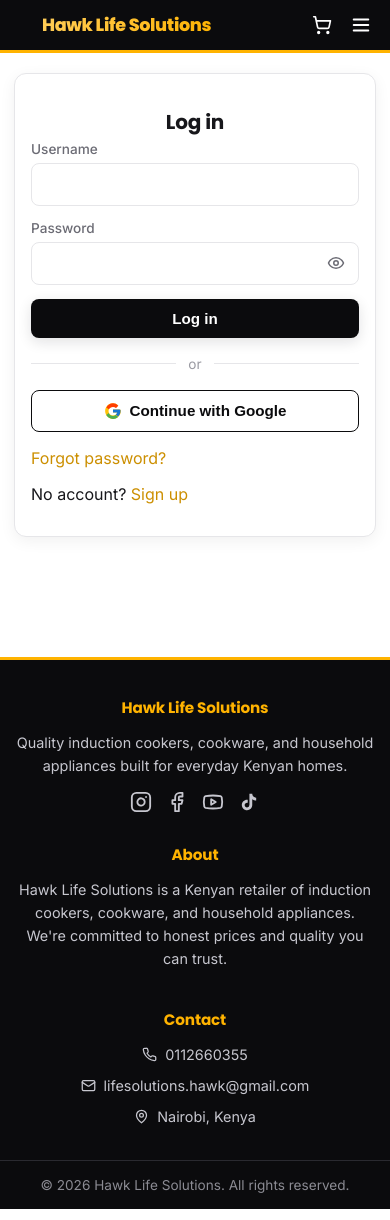
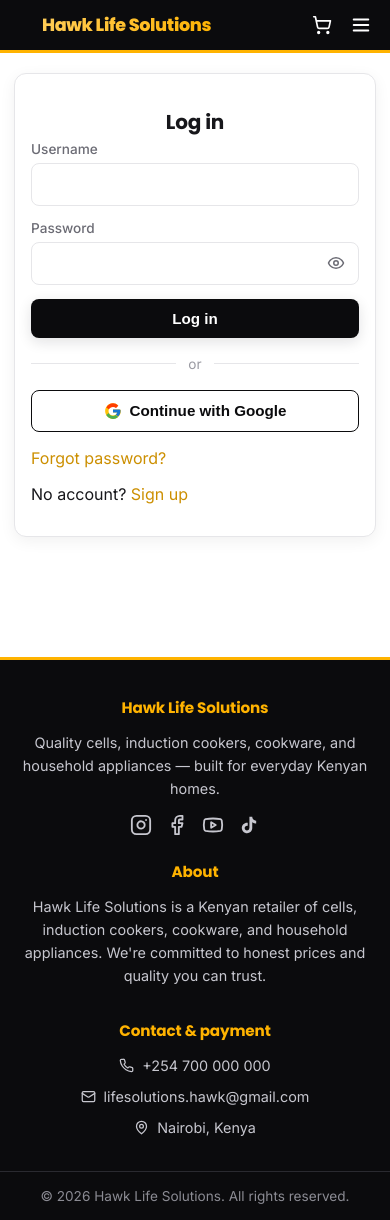
Before and after one commit to Manu-722/hock-life-solutions, a React (Vite) app in the folder frontend/: page /login in a window 390 px wide. Built offline with nearby package versions, Linux system fonts and the light colour scheme; no server answers.

Commit message:
did the styling of home and clickable links

```diff
--- a/frontend/src/components/Footer.jsx
+++ b/frontend/src/components/Footer.jsx
@@ -8,6 +8,11 @@ function TikTokIcon({ size = 22 }) {
   );
 }
 
+// TODO: replace with your real phone number (E.164 format for the tel:
+// link - country code, no spaces, e.g. +254712345678).
+const PHONE_NUMBER = "+254700000000";
+const PHONE_DISPLAY = "+254 700 000 000";
+
 export default function Footer() {
   return (
     <footer className="hl-footer">
@@ -15,20 +20,20 @@ export default function Footer() {
         <div className="hl-footer-col">
           <h4 className="hl-footer-heading">Hawk Life Solutions</h4>
           <p className="hl-footer-text">
-            Quality induction cookers, cookware, and household appliances built for everyday Kenyan homes.
+            Quality cells, induction cookers, cookware, and household appliances — built for everyday Kenyan homes.
           </p>
           <div className="hl-footer-socials">
             {/* Replace these href values with your real social media page links */}
-            <a href="https://www.instagram.com/hawkinduction.254?igsi=MWRpejU0c2ZoaXN0OA==" target="_blank" rel="noopener noreferrer" aria-label="Instagram">
+            <a href="https://instagram.com/hawklifesolutions" target="_blank" rel="noopener noreferrer" aria-label="Instagram">
               <Instagram size={22} />
             </a>
-            <a href="https://www.facebook.com/share/1F44hup4Rz/" target="_blank" rel="noopener noreferrer" aria-label="Facebook">
+            <a href="https://facebook.com/hawklifesolutions" target="_blank" rel="noopener noreferrer" aria-label="Facebook">
               <Facebook size={22} />
             </a>
-            <a href="https://www.youtube.com/@Hawkinduction.254" target="_blank" rel="noopener noreferrer" aria-label="YouTube">
+            <a href="https://youtube.com/@hawklifesolutions" target="_blank" rel="noopener noreferrer" aria-label="YouTube">
               <Youtube size={22} />
             </a>
-            <a href="https://www.tiktok.com/@hawkinduction.254?_r=1&_t=ZS-99Gb6aX1KgG" target="_blank" rel="noopener noreferrer" aria-label="TikTok">
+            <a href="https://tiktok.com/@hawklifesolutions" target="_blank" rel="noopener noreferrer" aria-label="TikTok">
               <TikTokIcon />
             </a>
           </div>
@@ -37,15 +42,20 @@ export default function Footer() {
         <div className="hl-footer-col">
           <h4 className="hl-footer-heading">About</h4>
           <p className="hl-footer-text">
-            Hawk Life Solutions is a Kenyan retailer of induction cookers, cookware, and household appliances.
+            Hawk Life Solutions is a Kenyan retailer of cells, induction cookers, cookware, and household appliances.
             We're committed to honest prices and quality you can trust.
           </p>
         </div>
 
         <div className="hl-footer-col">
-          <h4 className="hl-footer-heading">Contact</h4>
-          <p className="hl-footer-text hl-footer-row"><Phone size={15} /> 0112660355</p>
-          <p className="hl-footer-text hl-footer-row"><Mail size={15} /> lifesolutions.hawk@gmail.com</p>
+          <h4 className="hl-footer-heading">Contact & payment</h4>
+          {/* tel: link - tapping this on a phone opens the dialer directly */}
+          <a href={`tel:${PHONE_NUMBER}`} className="hl-footer-text hl-footer-row" style={{ color: "#c7c7cf" }}>
+            <Phone size={15} /> {PHONE_DISPLAY}
+          </a>
+          <a href="mailto:lifesolutions.hawk@gmail.com" className="hl-footer-text hl-footer-row" style={{ color: "#c7c7cf" }}>
+            <Mail size={15} /> lifesolutions.hawk@gmail.com
+          </a>
           <p className="hl-footer-text hl-footer-row"><MapPin size={15} /> Nairobi, Kenya</p>
         </div>
       </div>
--- a/frontend/src/theme.css
+++ b/frontend/src/theme.css
@@ -119,8 +119,6 @@ a:hover { color: var(--hl-amber); text-decoration: none; }
 }
 .mobile-menu a:hover, .mobile-menu button.linklike:hover { color: var(--hl-amber); }
 
-/* Mobile menu Login/Sign up buttons - dedicated classes so there's no
-   fight with .btn/.btn.secondary's own background rules elsewhere. */
 .mobile-auth-buttons { display: flex; flex-direction: column; gap: 10px; }
 
 .mobile-login-btn {
@@ -381,20 +379,61 @@ tbody tr:hover { background: var(--hl-off-white); }
 .empty-state svg { color: var(--hl-gray-dim); }
 .empty-state p { margin: 0; font-size: 1.05rem; }
 
-/* .site-footer {
-  margin-top: 60px; border-top: 3px solid var(--hl-amber);
-  background: var(--hl-black); padding-top: 36px; color: #d0d0d5;
+/* --- Footer (unique class names + !important safeguards, given past
+   conflicts in this area) --- */
+.hl-footer {
+  margin-top: 60px !important;
+  border-top: 3px solid var(--hl-amber) !important;
+  background: var(--hl-black) !important;
+  padding-top: 36px !important;
+  display: block !important;
+  visibility: visible !important;
+  opacity: 1 !important;
 }
-.site-footer a { color: #d0d0d5; }
-.site-footer a:hover { color: var(--hl-amber); }
-.footer-grid { display: grid; grid-template-columns: 1.4fr 1fr 1fr; gap: 30px; padding-bottom: 24px; }
-.footer-bottom {
-  border-top: 1px solid #2a2a30; text-align: center; padding: 16px 0;
-  color: #8b8b93; font-size: 0.85rem;
-} */
-/* @media (max-width: 700px) {
-  .footer-grid { grid-template-columns: 1fr; }
-} */
+.hl-footer-grid {
+  display: grid !important;
+  grid-template-columns: 1.4fr 1fr 1fr !important;
+  gap: 30px !important;
+  padding-bottom: 24px !important;
+}
+.hl-footer-col {
+  display: block !important;
+  visibility: visible !important;
+  opacity: 1 !important;
+  min-width: 0 !important;
+}
+.hl-footer-heading {
+  color: var(--hl-amber) !important;
+  font-size: 0.95rem !important;
+  font-weight: 700 !important;
+  margin: 0 0 12px !important;
+  font-family: "Poppins", sans-serif !important;
+  display: block !important;
+  visibility: visible !important;
+  opacity: 1 !important;
+}
+.hl-footer-text {
+  color: #c7c7cf !important;
+  font-size: 0.9rem !important;
+  line-height: 1.6 !important;
+  margin: 0 0 8px !important;
+  display: block !important;
+  visibility: visible !important;
+  opacity: 1 !important;
+  max-width: 320px;
+}
+.hl-footer-row { display: flex !important; align-items: center; gap: 8px; }
+.hl-footer-socials { display: flex !important; gap: 14px; margin-top: 14px; }
+.hl-footer-socials a { color: #c7c7cf; display: flex; transition: color .15s ease; }
+.hl-footer-socials a:hover { color: var(--hl-amber); }
+.hl-footer-bottom {
+  border-top: 1px solid #2a2a30 !important;
+  text-align: center !important;
+  padding: 16px 0 !important;
+  color: #8b8b93 !important;
+  font-size: 0.85rem !important;
+  display: block !important;
+}
 
 .table-scroll { width: 100%; overflow-x: auto; -webkit-overflow-scrolling: touch; }
 .table-scroll table { min-width: 560px; }
@@ -403,13 +442,62 @@ tbody tr:hover { background: var(--hl-off-white); }
   width: 320px; height: 260px; object-fit: cover; border-radius: 8px; flex-shrink: 0;
 }
 
+/* --- Settings page --- */
+.settings-overview {
+  display: flex;
+  align-items: center;
+  gap: 20px;
+  margin-top: 16px;
+}
+.settings-avatar {
+  width: 64px; height: 64px; border-radius: 50%; flex-shrink: 0;
+  background: linear-gradient(120deg, var(--hl-amber-light), var(--hl-amber));
+  color: var(--hl-black);
+  display: flex; align-items: center; justify-content: center;
+  font-size: 1.6rem; font-weight: 800; font-family: "Poppins", sans-serif;
+}
+.settings-overview-details { flex: 1; min-width: 0; }
+
+.settings-quicklinks {
+  display: grid;
+  grid-template-columns: repeat(auto-fit, minmax(220px, 1fr));
+  gap: 14px;
+  margin: 20px 0 8px;
+}
+.settings-quicklink-card {
+  display: flex; align-items: center; justify-content: space-between; gap: 10px;
+  background: var(--hl-white); border: 1px solid var(--hl-border); border-radius: var(--radius);
+  padding: 16px 18px; color: var(--hl-ink); transition: all .15s ease;
+}
+.settings-quicklink-card:hover { border-color: var(--hl-amber); box-shadow: var(--shadow-soft); transform: translateY(-2px); color: var(--hl-ink); }
+.settings-quicklink-card svg:last-child { color: var(--hl-gray-dim); flex-shrink: 0; }
+
+/* --- Toast notifications (react-toastify), matched to brand theme --- */
+.hl-toast {
+  background: var(--hl-black) !important;
+  border: 1px solid var(--hl-border) !important;
+  border-radius: var(--radius-sm) !important;
+  color: var(--hl-white) !important;
+  font-family: "Inter", sans-serif !important;
+  box-shadow: var(--shadow-lift) !important;
+}
+.Toastify__progress-bar--success { background: var(--hl-amber) !important; }
+.Toastify__progress-bar--error { background: var(--hl-danger) !important; }
+.Toastify__toast-icon svg { fill: var(--hl-amber) !important; }
+.Toastify__close-button { color: var(--hl-white) !important; opacity: 0.7; }
+.Toastify__close-button:hover { opacity: 1; }
+
+/* =====================================================================
+   RESPONSIVE BREAKPOINTS
+   ===================================================================== */
+
 @media (max-width: 900px) {
   .container { padding: 0 16px 50px; }
   .hero { padding: 28px 0 4px; }
   .hero h1 { font-size: 1.9rem; }
   .hero p { font-size: 0.95rem; }
   .slideshow { height: 260px; }
-  .footer-grid { gap: 24px; }
+  .hl-footer-grid { gap: 24px !important; }
 }
 
 @media (max-width: 600px) {
@@ -467,15 +555,13 @@ tbody tr:hover { background: var(--hl-off-white); }
 
   .admin-sidebar a { font-size: 0.85rem; padding: 9px 12px; }
 
-  /* .footer-grid { grid-template-columns: 1fr; text-align: center; }
-  .site-footer p, .site-footer div[style*="align-items"] { justify-content: center !important; }
-  .footer-heading {
-  color: var(--hl-amber);
-  font-size: 0.95rem;
-  font-weight: 700;
-  margin: 0 0 12px;
-  font-family: "Poppins", sans-serif;
-}  */
+  .hl-footer-grid { grid-template-columns: 1fr !important; text-align: center; }
+  .hl-footer-row { justify-content: center !important; }
+  .hl-footer-socials { justify-content: center; }
+  .hl-footer-text { max-width: 100%; }
+
+  .settings-overview { flex-direction: column; text-align: center; }
+  .settings-avatar { margin: 0 auto; }
 
   .checkout-card, .checkout-success, .form-card { margin: 20px auto; }
 }
@@ -486,118 +572,3 @@ tbody tr:hover { background: var(--hl-off-white); }
   .category-boxes { grid-template-columns: repeat(2, 1fr); }
   .navbar .brand { font-size: 1rem; }
 }
-
-
-/* --- Settings page --- */
-.settings-overview {
-  display: flex;
-  align-items: center;
-  gap: 20px;
-  margin-top: 16px;
-}
-.settings-avatar {
-  width: 64px; height: 64px; border-radius: 50%; flex-shrink: 0;
-  background: linear-gradient(120deg, var(--hl-amber-light), var(--hl-amber));
-  color: var(--hl-black);
-  display: flex; align-items: center; justify-content: center;
-  font-size: 1.6rem; font-weight: 800; font-family: "Poppins", sans-serif;
-}
-.settings-overview-details { flex: 1; min-width: 0; }
-
-.settings-quicklinks {
-  display: grid;
-  grid-template-columns: repeat(auto-fit, minmax(220px, 1fr));
-  gap: 14px;
-  margin: 20px 0 8px;
-}
-.settings-quicklink-card {
-  display: flex; align-items: center; justify-content: space-between; gap: 10px;
-  background: var(--hl-white); border: 1px solid var(--hl-border); border-radius: var(--radius);
-  padding: 16px 18px; color: var(--hl-ink); transition: all .15s ease;
-}
-.settings-quicklink-card:hover { border-color: var(--hl-amber); box-shadow: var(--shadow-soft); transform: translateY(-2px); color: var(--hl-ink); }
-.settings-quicklink-card svg:last-child { color: var(--hl-gray-dim); flex-shrink: 0; }
-
-@media (max-width: 600px) {
-  .settings-overview { flex-direction: column; text-align: center; }
-  .settings-avatar { margin: 0 auto; }
-}
-
-
-/* --- Toast notifications (react-toastify), matched to brand theme --- */
-.hl-toast {
-  background: var(--hl-black) !important;
-  border: 1px solid var(--hl-border) !important;
-  border-radius: var(--radius-sm) !important;
-  color: var(--hl-white) !important;
-  font-family: "Inter", sans-serif !important;
-  box-shadow: var(--shadow-lift) !important;
-}
-.Toastify__progress-bar--success { background: var(--hl-amber) !important; }
-.Toastify__progress-bar--error { background: var(--hl-danger) !important; }
-.Toastify__toast-icon svg { fill: var(--hl-amber) !important; }
-.Toastify__close-button { color: var(--hl-white) !important; opacity: 0.7; }
-.Toastify__close-button:hover { opacity: 1; }
-
-/* --- Footer (rebuilt with unique, unambiguous class names + !important
-   safeguards, since this area had conflicting rules before) --- */
-.hl-footer {
-  margin-top: 60px !important;
-  border-top: 3px solid var(--hl-amber) !important;
-  background: var(--hl-black) !important;
-  padding-top: 36px !important;
-  display: block !important;
-  visibility: visible !important;
-  opacity: 1 !important;
-}
-.hl-footer-grid {
-  display: grid !important;
-  grid-template-columns: 1.4fr 1fr 1fr !important;
-  gap: 30px !important;
-  padding-bottom: 24px !important;
-}
-.hl-footer-col {
-  display: block !important;
-  visibility: visible !important;
-  opacity: 1 !important;
-  min-width: 0 !important;
-}
-.hl-footer-heading {
-  color: var(--hl-amber) !important;
-  font-size: 0.95rem !important;
-  font-weight: 700 !important;
-  margin: 0 0 12px !important;
-  font-family: "Poppins", sans-serif !important;
-  display: block !important;
-  visibility: visible !important;
-  opacity: 1 !important;
-}
-.hl-footer-text {
-  color: #c7c7cf !important;
-  font-size: 0.9rem !important;
-  line-height: 1.6 !important;
-  margin: 0 0 8px !important;
-  display: block !important;
-  visibility: visible !important;
-  opacity: 1 !important;
-  max-width: 320px;
-}
-.hl-footer-row { display: flex !important; align-items: center; gap: 8px; }
-.hl-footer-socials { display: flex !important; gap: 14px; margin-top: 14px; }
-.hl-footer-socials a { color: #c7c7cf; display: flex; transition: color .15s ease; }
-.hl-footer-socials a:hover { color: var(--hl-amber); }
-.hl-footer-bottom {
-  border-top: 1px solid #2a2a30 !important;
-  text-align: center !important;
-  padding: 16px 0 !important;
-  color: #8b8b93 !important;
-  font-size: 0.85rem !important;
-  display: block !important;
-}
-
-@media (max-width: 700px) {
-  .hl-footer-grid { grid-template-columns: 1fr !important; text-align: center; }
-  .hl-footer-row { justify-content: center !important; }
-  .hl-footer-socials { justify-content: center; }
-  .hl-footer-text { max-width: 100%; }
-}
```
Also changed, not shown: frontend/src/pages/Home.jsx (+9 -14 lines).
